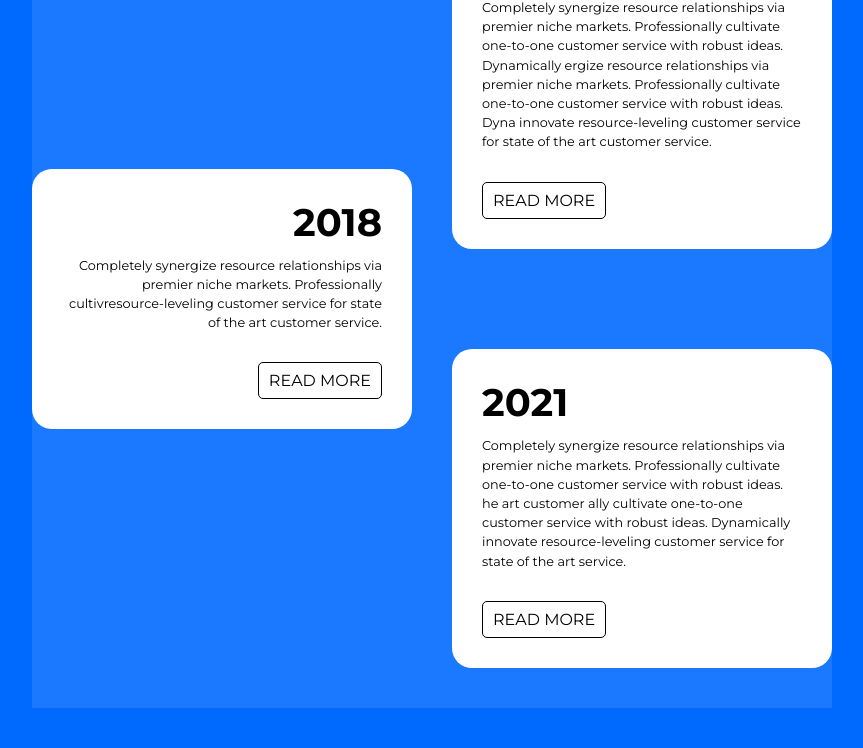
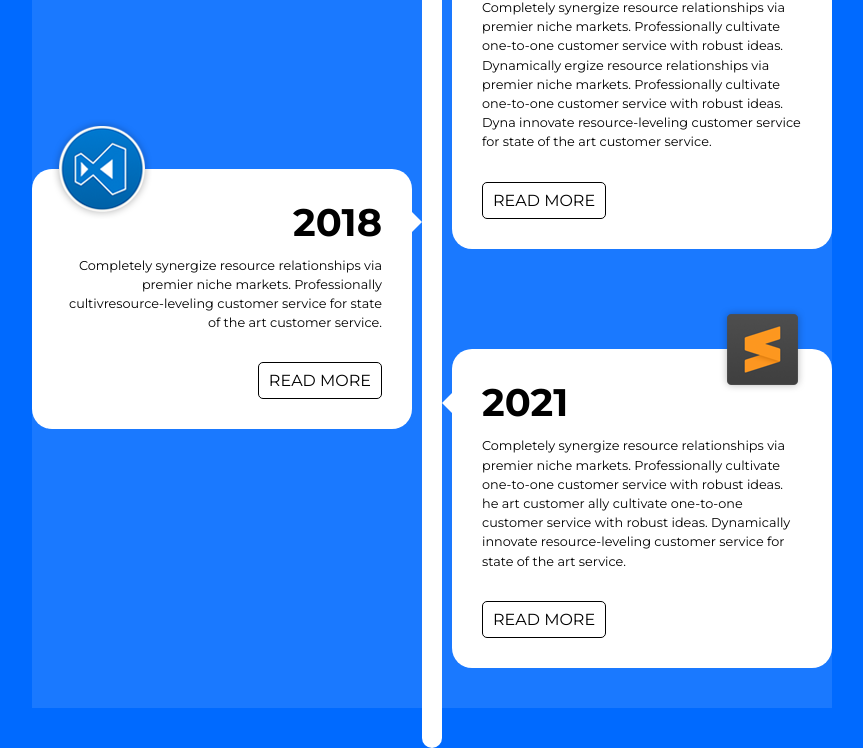
Before and after one commit to GeonWoo-LPS/timeline, a plain HTML site: page index.html in a window 1280 px wide. Shown: the part 545-1293 px from the top of the page, without its empty margins (208-1071 px from the left). Before the commit the page ends 1253 px from the top, so only its background shows below. Drawn offline with Linux system fonts and the light colour scheme.

Commit message:
말풍선 및 아이콘 추가

```diff
--- a/index.html
+++ b/index.html
@@ -25,6 +25,7 @@
                     <ol>
                         <li class="timeline left">
                             <div class="timeline-item">
+                                <img src="./images/atom-icon.png" alt="" />
                                 <h2>2004</h2>
                                 <p>
                                     Completely synergize resource relationships
@@ -39,6 +40,7 @@
                         </li>
                         <li class="timeline right">
                             <div class="timeline-item">
+                                <img src="./images/vim-icon.png" alt="" />
                                 <h2>2010</h2>
                                 <p>
                                     Completely synergize resource relationships
@@ -56,6 +58,7 @@
                         </li>
                         <li class="timeline left">
                             <div class="timeline-item">
+                                <img src="./images/vs-icon.png" alt="" />
                                 <h2>2018</h2>
                                 <p>
                                     Completely synergize resource relationships
@@ -68,6 +71,7 @@
                         </li>
                         <li class="timeline right">
                             <div class="timeline-item">
+                                <img src="./images/sublime-icon.png" alt="" />
                                 <h2>2021</h2>
                                 <p>
                                     Completely synergize resource relationships
--- a/style.css
+++ b/style.css
@@ -52,7 +52,17 @@ body {
 .main ol {
     margin: 0 -20px;
     padding-bottom: 40px;
+    position: relative;
+}
 
+.main ol::before {
+    content: '';
+    background-color: white;
+    width: 20px;
+    border-radius: 12px;
+    position: absolute;
+    inset: 0;
+    margin: -40px auto -40px;
 }
 
 .timeline {
@@ -67,13 +77,55 @@ body {
     background-color: white;
     padding: 30px;
     border-radius: 20px;
+    position: relative;
 
+}
+
+.timeline-item img {
+    position: absolute;
+    top: 0;
+    margin: -50px 20px;
+}
+
+.left .timeline-item img {
+    left: 0;
+}
+
+.right .timeline-item img {
+    right: 0;
 }
 
 .timeline-item h2 {
     font-size: 2.4rem;
     font-weight: 700;
     margin-bottom: 10px;
+    position: relative;
+}
+
+.left .timeline-item h2::after {
+    content: '';
+    position: absolute;
+    width: 0;
+    height: 0;
+    top: 0;
+    bottom: 0;
+    margin: auto 30px;
+    border-width: 10px;
+    border-style: solid;
+    border-color: transparent transparent transparent white;
+}
+
+.right .timeline-item h2::before {
+    content: '';
+    position: absolute;
+    width: 0;
+    height: 0;
+    top: 0;
+    bottom: 0;
+    margin: auto -50px;
+    border-width: 10px;
+    border-style: solid;
+    border-color: transparent white transparent transparent ;
 }
 
 .timeline-item p {
```
